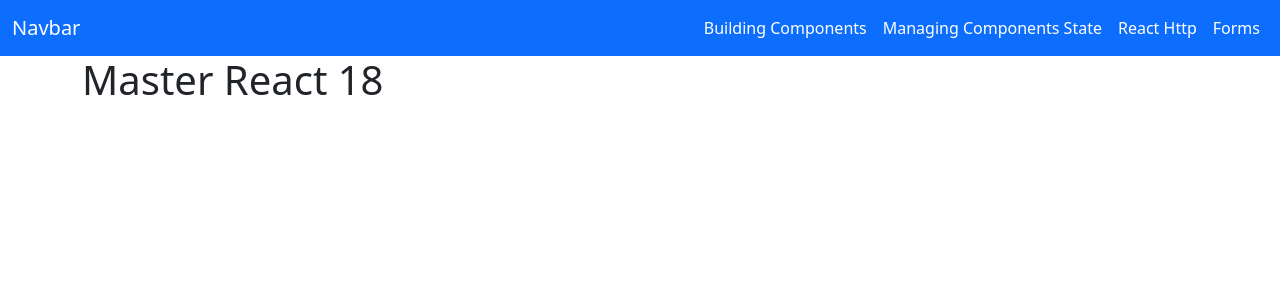
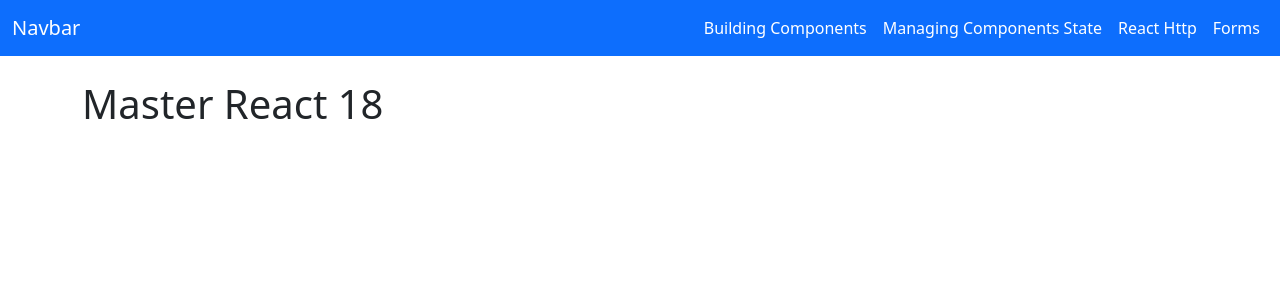
Before and after one commit to valerisuleo/droplets, a React app: page / in a window 1280 px wide. Shown: the top 300 px of the page. Built offline with nearby package versions, Linux system fonts and the light colour scheme.

Commit message:
more docs for http service

```diff
--- a/src/app/router.tsx
+++ b/src/app/router.tsx
@@ -13,7 +13,7 @@ const RoutingModule = () => {
     return (
         <Fragment>
             <Navbar></Navbar>
-            <main className="container">
+            <main className="container mt-4">
                 <Routes>
                     <Route
                         path="/home"
--- a/src/app/views/movies/components/movies-index.tsx
+++ b/src/app/views/movies/components/movies-index.tsx
@@ -29,7 +29,7 @@ const MoviesIndex = () => {
             <ToastContainer />
             {movies.length ? (
                 <div className="my-3">
-                    <h2>Movies List</h2>
+                    <h2 className="pb-4">Movies List</h2>
                     <ListGroup
                         collection={movies}
                         propKey={'id'}
```
Also changed, not shown: src/app/services/README.md (added).
